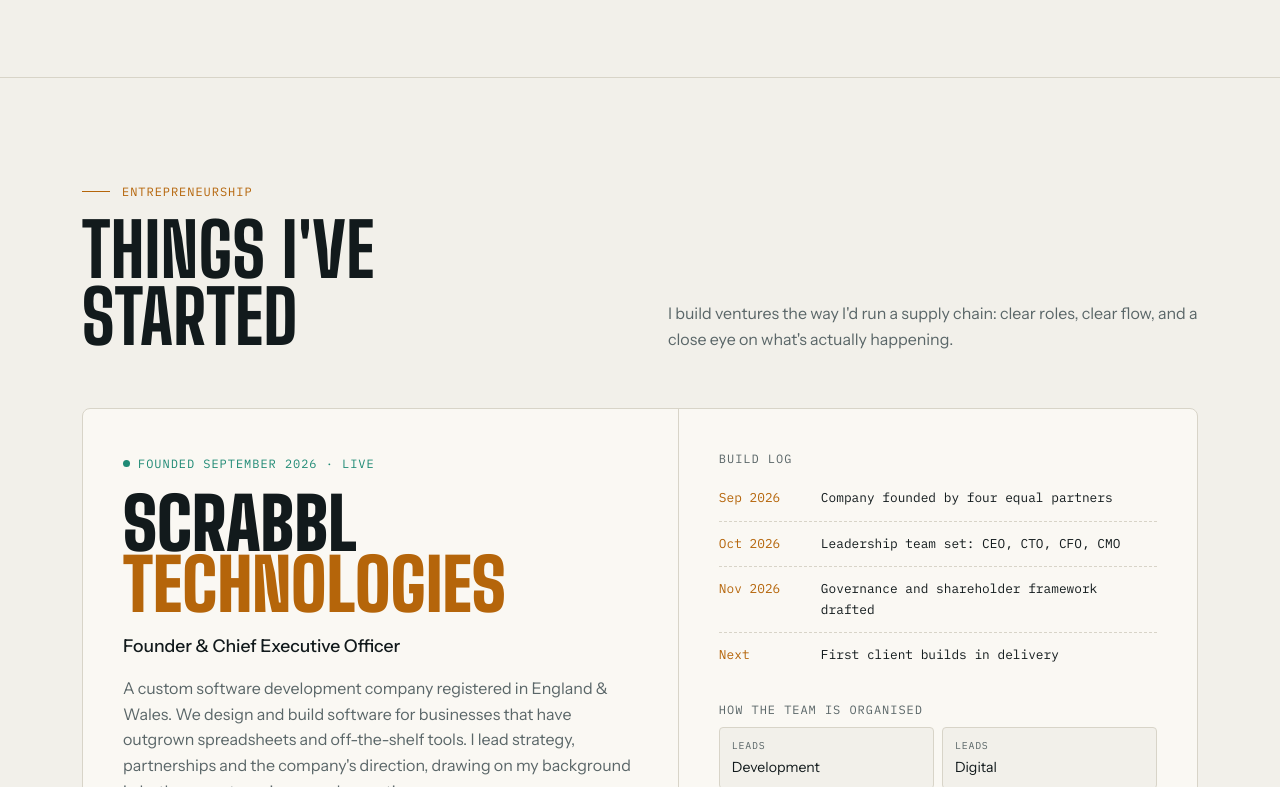
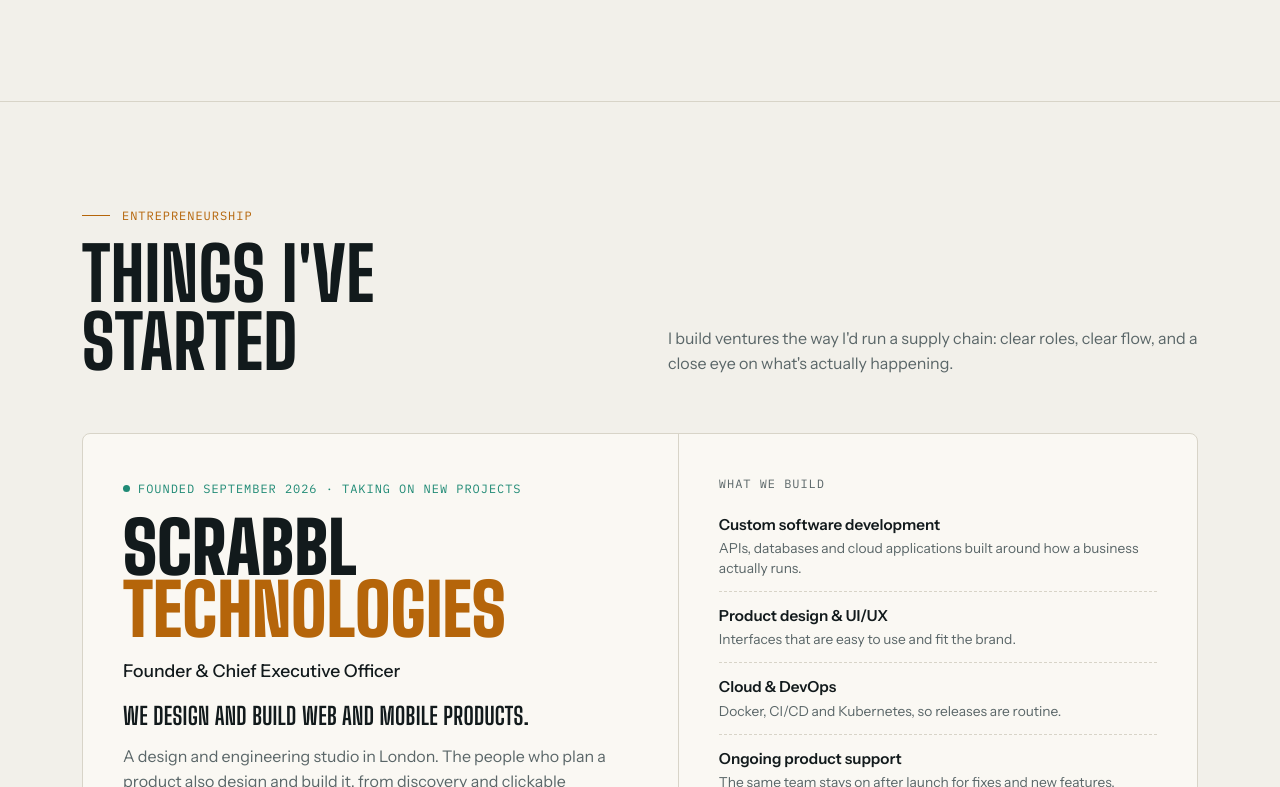
Before and after one commit to saikattxn/myportfolio, a plain HTML site: page index.html in a window 1280 px wide. Shown: the part 4924-5711 px from the top of the page. Drawn offline with Linux system fonts and the light colour scheme.

Commit message:
Update Scrabbl section from scrabbl.dev
Services, selected work, headline stats and positioning now match the
company website; experience bullets updated to match.

Co-Authored-By: Claude Opus 5.5 <noreply@anthropic.com>
Claude-Session: https://claude.ai/code/session_01WKDzxDcBrRuKpMvRXmihHk

```diff
--- a/index.html
+++ b/index.html
@@ -440,6 +440,12 @@ h3{font-size:1.2rem;font-weight:600;line-height:1.3}
 .v-visit{display:inline-flex;align-items:center;gap:8px;margin-top:22px}
 .xlink{color:inherit;text-decoration:underline;text-decoration-color:var(--accent);text-underline-offset:3px;text-decoration-thickness:1px;transition:color .2s}
 .xlink:hover{color:var(--accent)}
+.v-lede{margin-top:18px!important;color:var(--fg)!important;font-family:var(--f-display);font-weight:700;text-transform:uppercase;font-size:1.5rem;line-height:1.05;letter-spacing:.01em}
+.svc{display:grid;gap:0}
+.svc div{display:grid;gap:2px;padding:12px 0;border-bottom:1px dashed var(--line)}
+.svc div:last-child{border-bottom:0}
+.svc b{font-weight:600;font-size:.95rem}
+.svc span{color:var(--muted);font-size:.86rem;line-height:1.45}
 .v-role{margin-top:16px;font-size:1.1rem;font-weight:500}
 .v-main>p{color:var(--muted);margin-top:16px;max-width:54ch}
 .v-facts{display:grid;grid-template-columns:repeat(3,minmax(0,1fr));gap:1px;background:var(--line);border:1px solid var(--line);border-radius:4px;margin-top:28px;overflow:hidden}
@@ -754,9 +760,9 @@ footer .wrap{display:flex;justify-content:space-between;flex-wrap:wrap;gap:12px;
           <h3>Founder &amp; CEO <span class="tag-live mono"><span class="dot"></span>Live</span></h3>
           <div class="org"><a class="xlink" href="https://scrabbl.dev" target="_blank" rel="noopener">Scrabbl Technologies Limited ↗</a> · London, UK</div>
           <ul>
-            <li>Lead a custom software development company with three co-founding directors</li>
-            <li>Set company direction and build the leadership structure across technology, operations, marketing and delivery</li>
-            <li>Bring operations discipline to how projects are scoped, staffed and delivered</li>
+            <li>Lead a London design and engineering studio that builds web and mobile products for startups and established companies</li>
+            <li>Drive business development and lead generation, and shape partnerships and company strategy</li>
+            <li>Bring operations discipline to how projects are scoped, staffed and delivered, from discovery to launch and support</li>
           </ul>
           <div class="chips"><span class="chip hi">Leadership</span><span class="chip">Strategy</span><span class="chip">Business development</span><span class="chip">Governance</span></div>
         </div>
@@ -833,34 +839,35 @@ footer .wrap{display:flex;justify-content:space-between;flex-wrap:wrap;gap:12px;
 
     <article class="venture reveal">
       <div class="v-main">
-        <span class="v-badge mono"><span class="dot"></span>Founded September 2026 · Live</span>
+        <span class="v-badge mono"><span class="dot"></span>Founded September 2026 · Taking on new projects</span>
         <a class="v-name" href="https://scrabbl.dev" target="_blank" rel="noopener" title="Visit scrabbl.dev">Scrabbl<br><span>Technologies</span></a>
         <div class="v-role">Founder &amp; Chief Executive Officer</div>
-        <p>A custom software development company registered in England &amp; Wales. We design and build software for businesses that have outgrown spreadsheets and off-the-shelf tools. I lead strategy, partnerships and the company's direction, drawing on my background in both computer science and operations.</p>
+        <p class="v-lede">We design and build web and mobile products.</p>
+        <p>A design and engineering studio in London. The people who plan a product also design and build it, from discovery and clickable prototypes to tested code, launch and ongoing support. We work with startups and large companies, including financial-sector clients. As Founder &amp; CEO I lead strategy, partnerships and business development.</p>
         <a class="btn primary v-visit" href="https://scrabbl.dev" target="_blank" rel="noopener">Visit scrabbl.dev <span class="arr">↗</span></a>
         <div class="v-facts">
-          <div><div class="n">4</div><span class="mono">Founding directors</span></div>
-          <div><div class="n">4</div><span class="mono">Department leads</span></div>
-          <div><div class="n">2026</div><span class="mono">Year founded</span></div>
+          <div><div class="n">20+</div><span class="mono">Products shipped</span></div>
+          <div><div class="n">99.9%</div><span class="mono">System uptime</span></div>
+          <div><div class="n">4.9/5</div><span class="mono">Client rating</span></div>
         </div>
       </div>
       <div class="v-side">
         <div>
-          <div class="mono muted" style="margin-bottom:8px">Build log</div>
-          <div class="log">
-            <div><time>Sep 2026</time><span>Company founded by four equal partners</span></div>
-            <div><time>Oct 2026</time><span>Leadership team set: CEO, CTO, CFO, CMO</span></div>
-            <div><time>Nov 2026</time><span>Governance and shareholder framework drafted</span></div>
-            <div><time>Next</time><span class="muted">First client builds in delivery</span></div>
+          <div class="mono muted" style="margin-bottom:8px">What we build</div>
+          <div class="svc">
+            <div><b>Custom software development</b><span>APIs, databases and cloud applications built around how a business actually runs.</span></div>
+            <div><b>Product design &amp; UI/UX</b><span>Interfaces that are easy to use and fit the brand.</span></div>
+            <div><b>Cloud &amp; DevOps</b><span>Docker, CI/CD and Kubernetes, so releases are routine.</span></div>
+            <div><b>Ongoing product support</b><span>The same team stays on after launch for fixes and new features.</span></div>
           </div>
         </div>
         <div>
-          <div class="mono muted" style="margin-bottom:8px">How the team is organised</div>
-          <div class="desks">
-            <div class="desk"><span class="mono">Leads</span>Development</div>
-            <div class="desk"><span class="mono">Leads</span>Digital</div>
-            <div class="desk"><span class="mono">Leads</span>Project management</div>
-            <div class="desk"><span class="mono">Leads</span>Marketing</div>
+          <div class="mono muted" style="margin-bottom:8px">Selected work</div>
+          <div class="log">
+            <div><time>2026</time><span>Khata Fixed Assets · asset register for a 42-branch bank</span></div>
+            <div><time>2026</time><span>Sanad GRC · tracks 412 risk and compliance controls</span></div>
+            <div><time>2026</time><span>Nothi File Custody · QR chain of custody for loan files</span></div>
+            <div><time>2025</time><span>XBroker Portfolio · merges broker statements into one view</span></div>
           </div>
         </div>
       </div>
```
